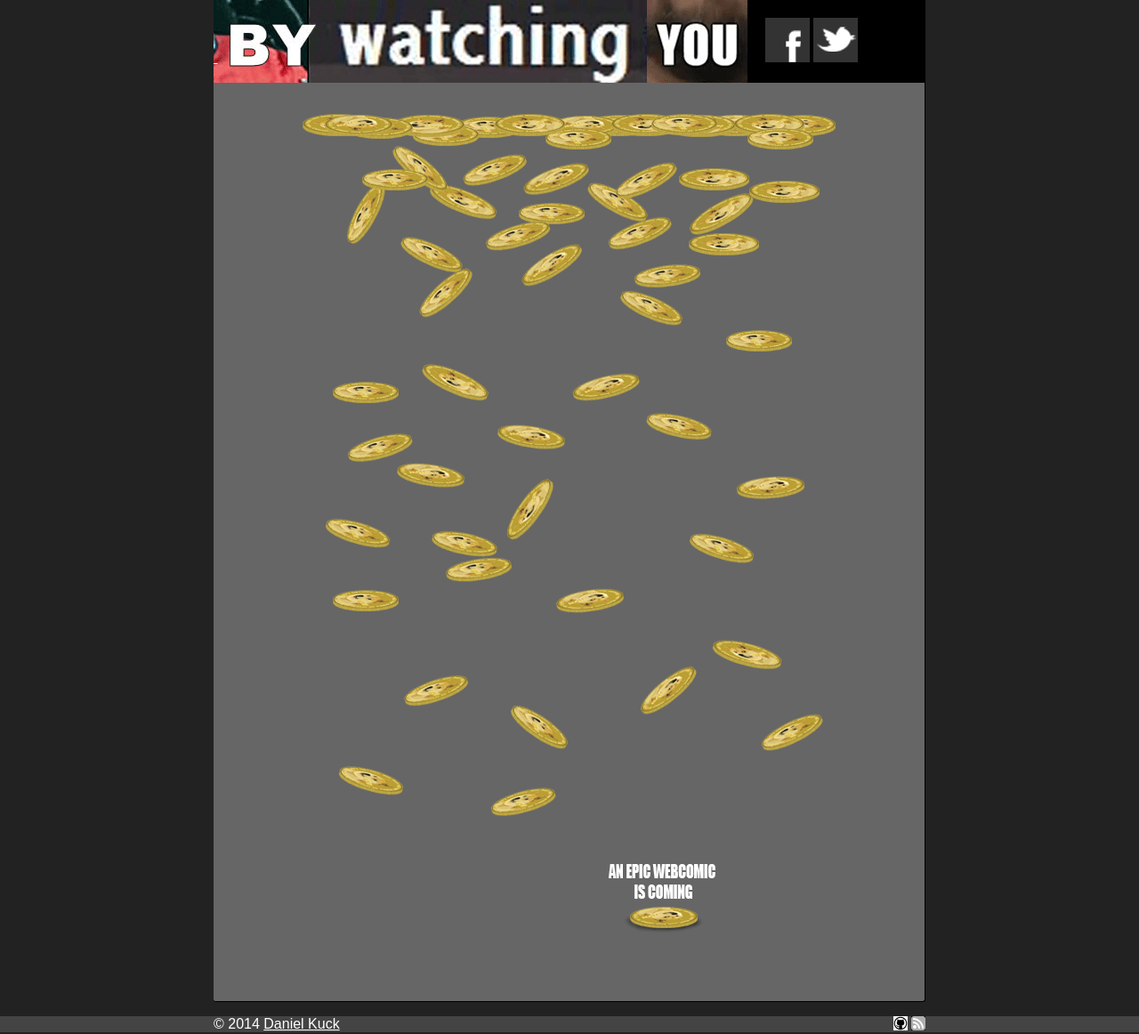
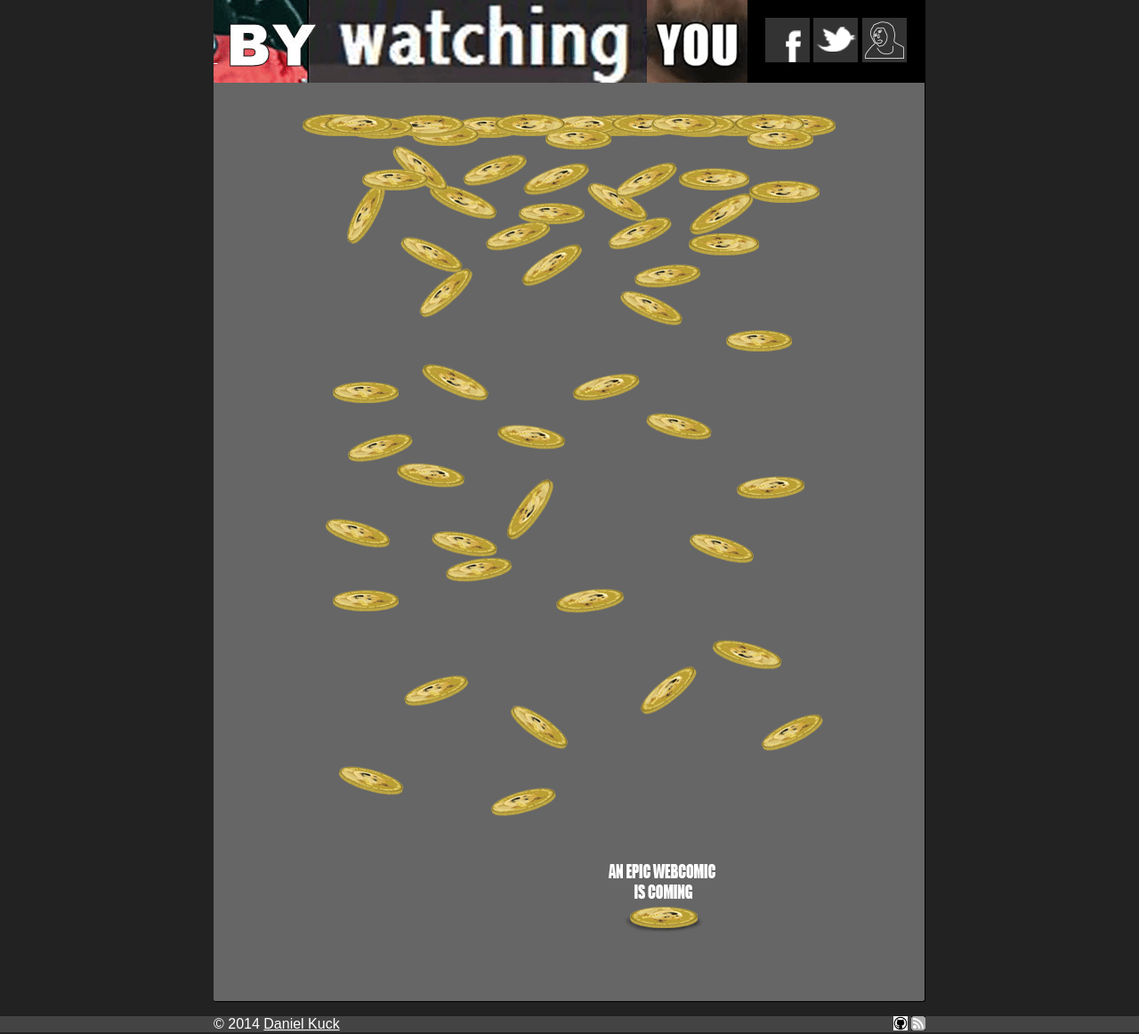
Before and after one commit to dankuck/by-watching-you, a Jekyll site: the page built from index.html, in a window 1280 px wide. Shown: the whole page at 89% size. Built offline with Jekyll 4.4.1, drawn with Linux system fonts in a browser that asks for light colours.

Commit message:
Contact link!

```diff
--- a/_includes/header.html
+++ b/_includes/header.html
@@ -108,6 +108,7 @@
 					<div style="display: table-cell; height: 93px; padding: 20px;">
 						<a href="https://www.facebook.com/bywatchingyou" target="_blank"><img src="/assets/facebook.png" /></a>
 						<a href="https://twitter.com/ByWatchingYou" target="_blank"><img src="/assets/twitter.png" /></a>
+						<a href="/contact/"><img src="/assets/contact.png" /></a>
 					</div>
 				</div>
 			</div>
```
Also changed, not shown: assets/contact.png (added).
